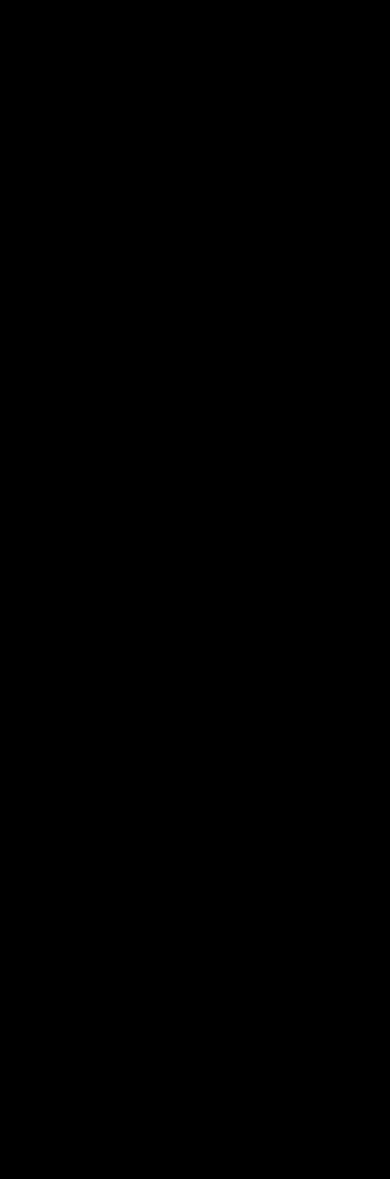
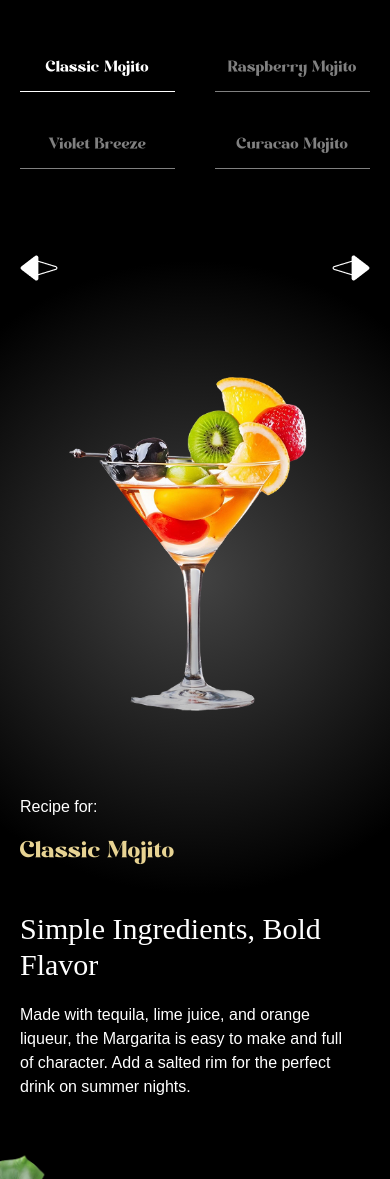
Before and after one commit to Geetansh431/Velvet-Pour, a React (Vite) app: page / in a window 390 px wide. Shown: the part 5864-7043 px from the top of the page. Before the commit the page ends 4196 px from the top, so only its background shows below. Built offline with nearby package versions, Linux system fonts and the light colour scheme; a web font is replaced by a local one.

Commit message:
Add Art and Menu components with GSAP animations; integrate into App component and update styles for overflow handling

```diff
--- a/src/App.jsx
+++ b/src/App.jsx
@@ -5,6 +5,8 @@ import Navbar from './components/Navbar';
 import Hero from "./components/Hero"
 import Cocktails from './components/Cocktails';
 import About from './components/About'
+import Art from "./components/Art"
+import Menu from './components/Menu.jsx'
 
 gsap.registerPlugin(ScrollTrigger, SplitText);
 
@@ -15,6 +17,8 @@ const App = () => {
 		<Hero/>
 		<Cocktails/>
 		<About/>
+		<Art/>
+		<Menu />
 	</main>
  )
 }
--- /dev/null
+++ b/src/components/Art.jsx
@@ -0,0 +1,72 @@
+import gsap from 'gsap';
+import { useMediaQuery } from 'react-responsive'
+import { useGSAP } from '@gsap/react'
+import { featureLists, goodLists } from '../../constants/index.js'
+
+const Art = () => {
+ const isMobile = useMediaQuery({ maxWidth: 767 });
+
+ useGSAP(() => {
+	const start = isMobile ? 'top 20%' : 'top top';
+
+	const maskTimeline = gsap.timeline({
+	 scrollTrigger: {
+		trigger: '#art',
+		start,
+		end: 'bottom center',
+		scrub: 1.5,
+		pin: true
+	 }
+	})
+
+	maskTimeline
+	 .to('.will-fade', { opacity: 0, stagger: 0.2, ease: 'power1.inOut', })
+	 .to('.masked-img', { scale: 1.3, maskPosition: 'center', maskSize: '400%', duration: 1, ease: 'power1.inOut '})
+	 .to('#masked-content', { opacity: 1, duration: 1, ease: 'power1.inOut'})
+ })
+
+ return (
+	<div id="art">
+	 <div className="container mx-auto h-full pt-20">
+		<h2 className="will-fade">The ART</h2>
+
+		<div className="content">
+		 <ul className="space-y-4 will-fade">
+			{goodLists.map((feature, index) => (
+			 <li key={index} className="flex items-center gap-2">
+				<img src="/images/check.png" alt="check" />
+				<p>{feature}</p>
+			 </li>
+			))}
+		 </ul>
+
+		 <div className="cocktail-img">
+			<img
+				src="/images/under-img.jpg"
+				alt="cocktail"
+				className="abs-center masked-img size-full object-contain"
+			/>
+		 </div>
+
+		 <ul className="space-y-4 will-fade">
+			{featureLists.map((feature, index) => (
+			 <li key={index} className="flex items-center justify-start gap-2">
+				<img src="/images/check.png" alt="check" />
+				<p className="md:w-fit w-60">{feature}</p>
+			 </li>
+			))}
+		 </ul>
+		</div>
+
+		<div className="masked-container">
+		 <h2 className="will-fade">Sip-Worthy Perfection</h2>
+		 <div id="masked-content">
+			<h3>Made with Craft, Poured with Passion</h3>
+			<p>This isn’t just a drink. It’s a carefully crafted moment made just for you.</p>
+		 </div>
+		</div>
+	 </div>
+	</div>
+ )
+}
+export default Art
--- /dev/null
+++ b/src/components/Menu.jsx
@@ -0,0 +1,100 @@
+
+'use client';
+
+import { allCocktails } from '../../constants/index.js'
+import { useRef, useState } from 'react'
+import { useGSAP } from '@gsap/react'
+import gsap from 'gsap';
+
+const Menu = () => {
+ const contentRef = useRef();
+ const [currentIndex, setCurrentIndex] = useState(0);
+
+ useGSAP(() => {
+	gsap.fromTo('#title', { opacity: 0 }, { opacity: 1, duration: 1 });
+	gsap.fromTo('.cocktail img', { opacity: 0, xPercent: -100 }, {
+	 xPercent: 0, opacity: 1, duration: 1, ease: 'power1.inOut'
+	})
+	gsap.fromTo('.details h2', { yPercent: 100, opacity: 0 }, {
+	 yPercent: 0, opacity: 100, ease: 'power1.inOut'
+	})
+	gsap.fromTo('.details p', { yPercent: 100, opacity: 0 }, {
+	 yPercent: 0, opacity: 100, ease: 'power1.inOut'
+	})
+ }, [currentIndex]);
+
+ const totalCocktails = allCocktails.length;
+
+ const goToSlide = (index) => {
+	const newIndex = (index + totalCocktails) % totalCocktails;
+
+	setCurrentIndex(newIndex);
+ }
+
+ const getCocktailAt = (indexOffset) => {
+	return allCocktails[(currentIndex + indexOffset + totalCocktails) % totalCocktails]
+ }
+
+ const currentCocktail = getCocktailAt(0);
+ const prevCocktail = getCocktailAt(-1);
+ const nextCocktail = getCocktailAt(1);
+
+ return (
+	<section id="menu" aria-labelledby="menu-heading">
+	 <img src="/images/slider-left-leaf.png" alt="left-leaf" id="m-left-leaf" />
+	 <img src="/images/slider-right-leaf.png" alt="right-leaf" id="m-right-leaf" />
+
+	 <h2 id="menu-heading" className="sr-only">
+		Cocktail Menu
+	 </h2>
+
+	 <nav className="cocktail-tabs" aria-label="Cocktail Navigation">
+		{allCocktails.map((cocktail, index) => {
+		 const isActive = index === currentIndex;
+
+		 return (
+			<button key={cocktail.id} className={`
+				${isActive
+				 ? 'text-white border-white'
+				 : 'text-white/50 border-white/50'}
+			 `}	onClick={() => goToSlide(index)}
+			>
+			 {cocktail.name}
+			</button>
+		 )
+		})}
+	 </nav>
+
+	 <div className="content">
+		<div className="arrows">
+		 <button className="text-left" onClick={() => goToSlide(currentIndex - 1)}>
+			<span>{prevCocktail.name}</span>
+			<img src="/images/right-arrow.png" alt="right-arrow" aria-hidden="true" />
+		 </button>
+
+		 <button className="text-left" onClick={() => goToSlide(currentIndex + 1)}>
+			<span>{nextCocktail.name}</span>
+			<img src="/images/left-arrow.png" alt="left-arrow" aria-hidden="true" />
+		 </button>
+		</div>
+
+		<div className="cocktail">
+		 <img src={currentCocktail.image} className="object-contain"/>
+		</div>
+
+		<div className="recipe">
+		 <div ref={contentRef} className="info">
+			<p>Recipe for:</p>
+			<p id="title">{currentCocktail.name}</p>
+		 </div>
+
+		 <div className="details">
+			<h2>{currentCocktail.title}</h2>
+			<p>{currentCocktail.description}</p>
+		 </div>
+		</div>
+	 </div>
+	</section>
+ )
+}
+export default Menu
--- a/src/index.css
+++ b/src/index.css
@@ -276,7 +276,7 @@ body {
     }
 
     #menu {
-        @apply relative w-full md:mt-40 mt-0 2xl:px-0 px-5 py-20 radial-gradient;
+        @apply relative w-full md:mt-40 mt-0 2xl:px-0 px-5 py-20 radial-gradient overflow-hidden;
 
         #m-left-leaf {
             @apply object-contain absolute -bottom-20 left-0 md:w-fit w-1/3;
@@ -311,10 +311,10 @@ body {
         }
 
         .cocktail {
-            @apply flex-center mt-10;
+            @apply flex-center mt-10 overflow-hidden;
 
             img {
-                @apply object-contain h-[60vh];
+                @apply object-contain h-[60vh] max-h-full;
             }
         }
 
```
